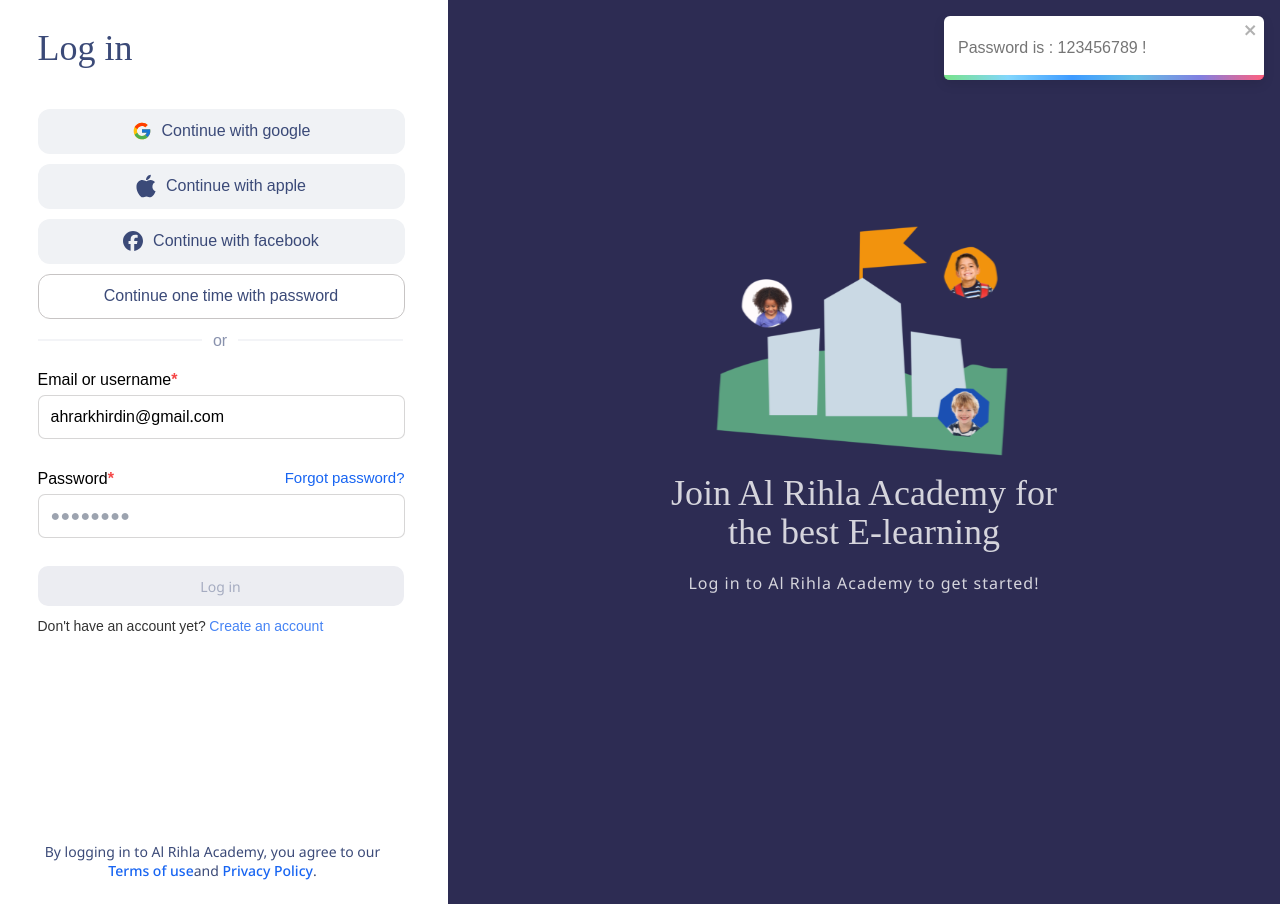
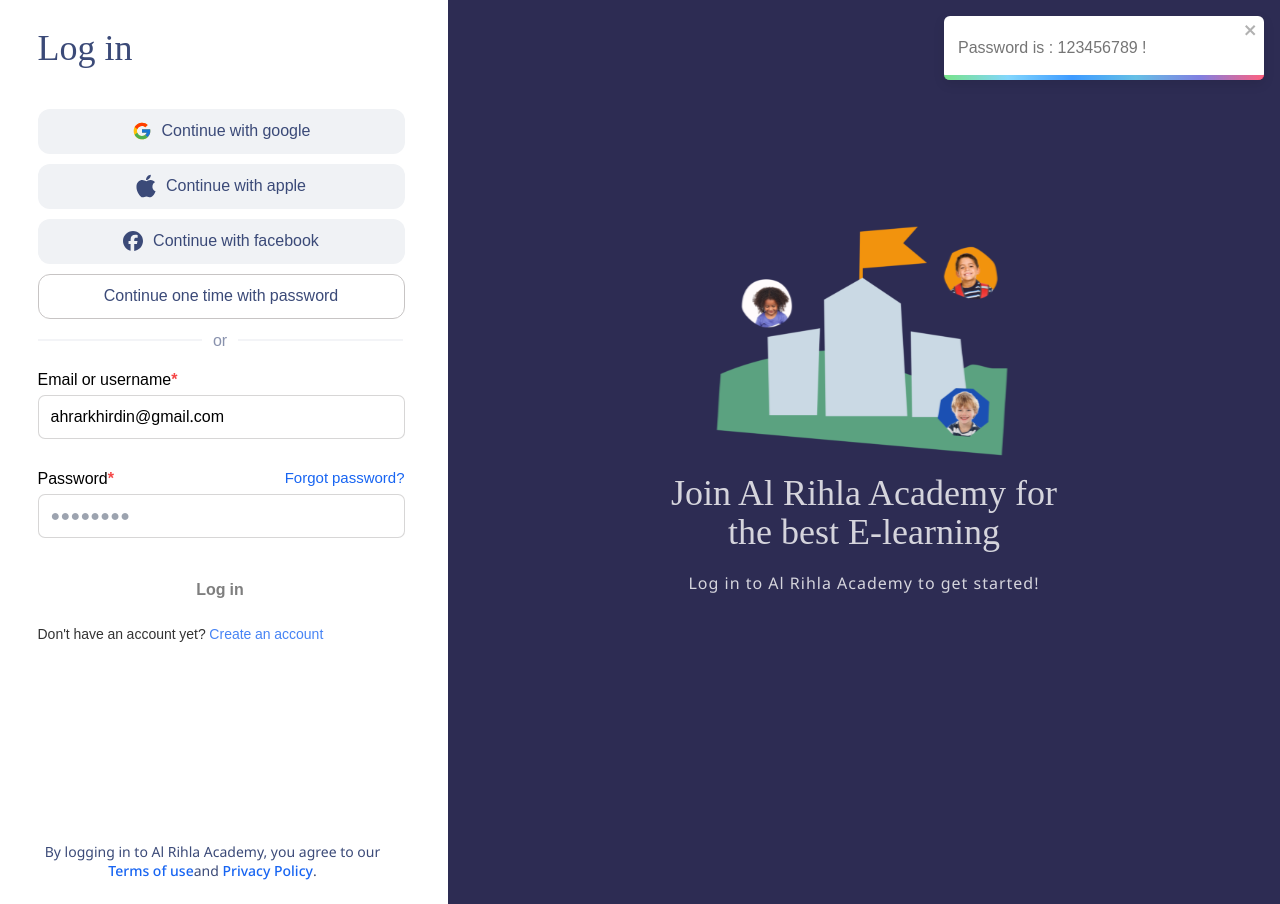
Before and after one commit to KHAYRE-DDINE/Dashboard, a React (Create React App) app: page /login in a window 1280 px wide. Built offline with nearby package versions, Linux system fonts and the light colour scheme.

Commit message:
feat(ui): add loading spinner indicators for login and register form submission

```diff
--- a/src/Components/LoginRegister/Login/Login.jsx
+++ b/src/Components/LoginRegister/Login/Login.jsx
@@ -5,6 +5,7 @@
 import TermsPrivacy from "../TermsPrivacy/TermsPrivacy";
 import BoxesCode from "../BoxesCode/BoxesCode";
 import LoginMethod from "../LoginMethod/LoginMethod";
+import { FiLoader } from "react-icons/fi";
 
 function Login() {
   const location = useLocation();
@@ -13,7 +14,7 @@
   const [codeClass, setCodeClass] = useState([]);
   const [isFull, setIsFull] = useState(false);
   const [getPassword, setGetPassword] = useState(false);
-  const { login, isFound, isPasswordCorrect } = useAuthContext();
+  const { login, isFound, isPasswordCorrect, isLoading } = useAuthContext();
   const refInp = useRef();
 
   const [info, setInfo] = useState({
@@ -99,18 +100,40 @@
                       isFound={isFound}
                       dataError="Error message."
                     />
-                    <input
+                    <button
                       type="submit"
-                      value="Login"
-                      className={info.email !== "" && isMatched ? "blue" : ""}
-                    />
+                      disabled={isLoading || info.email === "" || !isMatched}
+                      className={`flex items-center justify-center gap-2 w-full py-3 rounded-xl font-bold transition-all ${
+                        info.email !== "" && isMatched ? "blue bg-indigo-600 text-white" : ""
+                      }`}
+                    >
+                      {isLoading ? (
+                        <>
+                          <FiLoader className="animate-spin text-lg" />
+                          <span>Logging in...</span>
+                        </>
+                      ) : (
+                        "Login"
+                      )}
+                    </button>
                   </fieldset>
                 ) : (
-                  <input
+                  <button
                     type="submit"
-                    value="Get Password"
-                    className={info.email !== "" && isMatched ? "blue" : ""}
-                  />
+                    disabled={isLoading || info.email === "" || !isMatched}
+                    className={`flex items-center justify-center gap-2 w-full py-3 rounded-xl font-bold transition-all ${
+                      info.email !== "" && isMatched ? "blue bg-indigo-600 text-white" : ""
+                    }`}
+                  >
+                    {isLoading ? (
+                      <>
+                        <FiLoader className="animate-spin text-lg" />
+                        <span>Verifying...</span>
+                      </>
+                    ) : (
+                      "Get Password"
+                    )}
+                  </button>
                 )}
               </form>
             ) : (
@@ -156,20 +179,27 @@
                     </p>
                   )}
                 </fieldset>
-                <input
-                  className={
+                <button
+                  type="submit"
+                  disabled={
+                    isLoading ||
+                    !(info.email !== "" && info.password !== "" && isMatched)
+                  }
+                  className={`flex items-center justify-center gap-2 w-full py-3 rounded-xl font-bold transition-all ${
                     info.email !== "" && info.password !== "" && isMatched
-                      ? "blue"
-                      : ""
-                  }
-                  disabled={
-                    info.email !== "" && info.password !== "" && isMatched
-                      ? false
-                      : true
-                  }
-                  type="submit"
-                  value="Log in"
-                />
+                      ? "blue bg-indigo-600 text-white cursor-pointer"
+                      : "opacity-50 cursor-not-allowed"
+                  }`}
+                >
+                  {isLoading ? (
+                    <>
+                      <FiLoader className="animate-spin text-lg" />
+                      <span>Logging in...</span>
+                    </>
+                  ) : (
+                    "Log in"
+                  )}
+                </button>
               </form>
             )}
             <p>
--- a/src/Components/LoginRegister/Steps/Steps.jsx
+++ b/src/Components/LoginRegister/Steps/Steps.jsx
@@ -5,6 +5,7 @@
 import { useNavigate } from "react-router-dom";
 import ValidationForm from "../ValidationForm/ValidationForm";
 import TermsPrivacy from "../TermsPrivacy/TermsPrivacy";
+import { FiLoader } from "react-icons/fi";
 
 function Steps() {
   const [values, setValues] = useState({
@@ -15,7 +16,7 @@
     password: "",
   });
   const [error, setError] = useState({});
-  const { register } = useAuthContext();
+  const { register, isLoading } = useAuthContext();
 
   function handleValues(event) {
     const newValues = { ...values, [event.target.name]: event.target.value };
@@ -28,29 +29,6 @@
     e.preventDefault();
     register(values);
   };
-
-  // const handleToken = (length) => {
-  //   // const crypto = require("crypto");
-
-  //   // // Generate a random 32-byte token and convert to hexadecimal string
-  //   // const token = crypto.randomBytes(32).toString("hex");
-  //   // console.log("Generated Token:", token);
-
-  //   let token = "";
-  //   const characters =
-  //     "ABCDEFGHIJKLMNOPQRSTUVWXYZabcdefghijklmnopqrstuvwxyz0123456789";
-  //   const charactersLength = characters.length;
-
-  //   for (let i = 0; i < length; i++) {
-  //     token += characters.charAt(Math.floor(Math.random() * charactersLength));
-  //   }
-
-  //   return setToken(token);
-  // };
-
-  // useEffect(() => {
-  //   handleToken(16);
-  // }, []);
 
   return (
     <div className="steps login stepsToSignUp">
@@ -107,30 +85,39 @@
               onBlur={() => setError(() => ValidationForm(values))}
             />
           </fieldset>
-          <fieldset>
-            <button onClick={() => navigate(-1)}>back</button>
-            <input
+          <fieldset className="flex items-center gap-3">
+            <button type="button" onClick={() => navigate(-1)}>back</button>
+            <button
               type="submit"
-              className={
+              disabled={
+                isLoading ||
+                !(
                   values["first name"] !== "" &&
                   values["last name"] !== "" &&
                   values.email !== "" &&
                   values.password !== "" &&
                   Object.keys(error).length === 0
-                  ? "blue"
-                  : ""
+                )
               }
-              value="Sign up"
-              disabled={
+              className={`flex items-center justify-center gap-2 py-3 px-6 rounded-xl font-bold transition-all ${
                 values["first name"] !== "" &&
                 values["last name"] !== "" &&
                 values.email !== "" &&
                 values.password !== "" &&
                 Object.keys(error).length === 0
-                  ? false
-                  : true
-              }
-            />
+                  ? "blue bg-indigo-600 text-white cursor-pointer"
+                  : "opacity-50 cursor-not-allowed"
+              }`}
+            >
+              {isLoading ? (
+                <>
+                  <FiLoader className="animate-spin text-lg" />
+                  <span>Creating account...</span>
+                </>
+              ) : (
+                "Sign up"
+              )}
+            </button>
           </fieldset>
         </form>
         <TermsPrivacy info="By signing up" />
--- a/src/Components/authentication/AuthContext.jsx
+++ b/src/Components/authentication/AuthContext.jsx
@@ -10,6 +10,7 @@
   const [users, setUsers] = useState(undefined);
   const [isFound, setIsFound] = useState(true);
   const [isPasswordCorrect, setIsPasswordCorrect] = useState(true);
+  const [isLoading, setIsLoading] = useState(false);
   const [isSuccessed, setIsSuccessed] = useState(undefined);
   const [status, setStatus] = useState();
   const [token, setToken] = useState();
@@ -73,7 +74,9 @@
   };
 
   const login = async ({ ...data }) => {
+    setIsLoading(true);
     try {
+      await new Promise((resolve) => setTimeout(resolve, 800)); // smooth visual spinner delay
       const fetchedUsers = await getUser();
 
       const targetEmail = data.email?.toLowerCase().trim();
@@ -115,12 +118,15 @@
       toast.error("Could not reach the server. Make sure json-server is running on port 3001.", {
         position: "top-center",
       });
+    } finally {
+      setIsLoading(false);
     }
   };
 
   const register = async ({ ...data }) => {
-    // await csrf();
+    setIsLoading(true);
     try {
+      await new Promise((resolve) => setTimeout(resolve, 800));
       const payload = {
         ...data,
         id: data.id || crypto.randomUUID(),
@@ -148,6 +154,8 @@
       if (e?.response?.status === 422) {
         console.log(e);
       }
+    } finally {
+      setIsLoading(false);
     }
   };
 
@@ -194,6 +202,7 @@
         updateUserPreferences,
         isPasswordCorrect,
         isFound,
+        isLoading,
       }}
     >
       {children}
```
Lines whose indentation alone changed are shown as unchanged.
